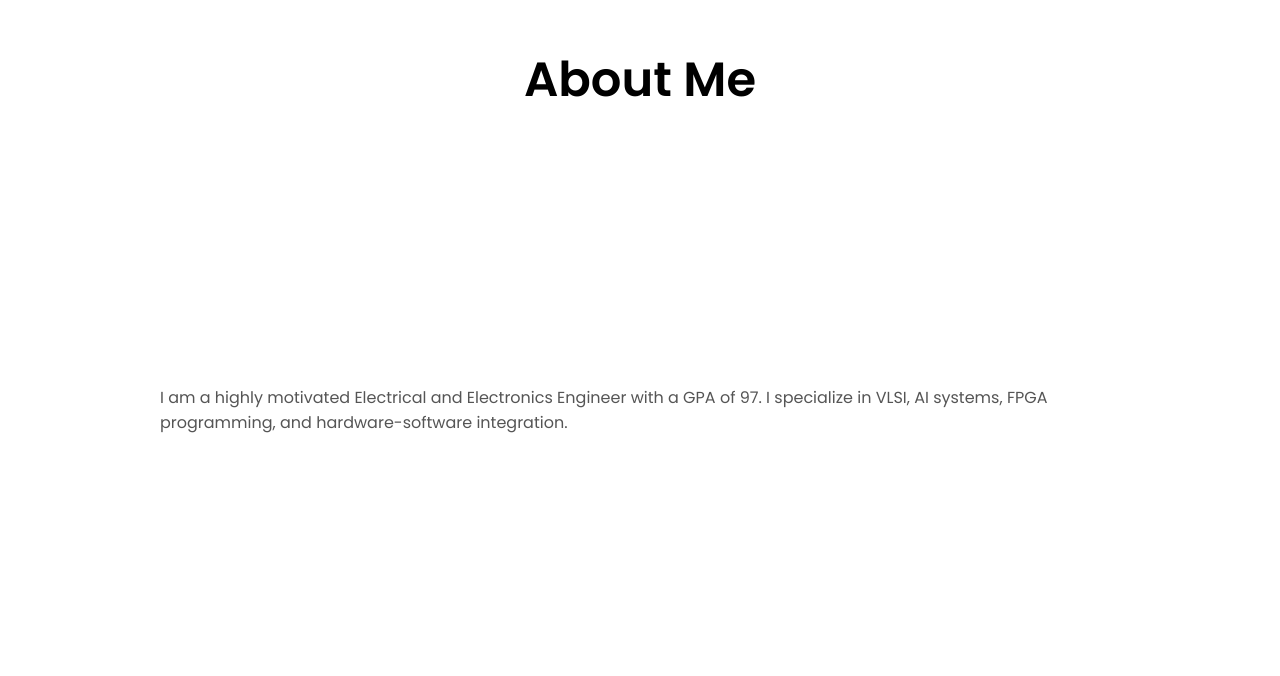
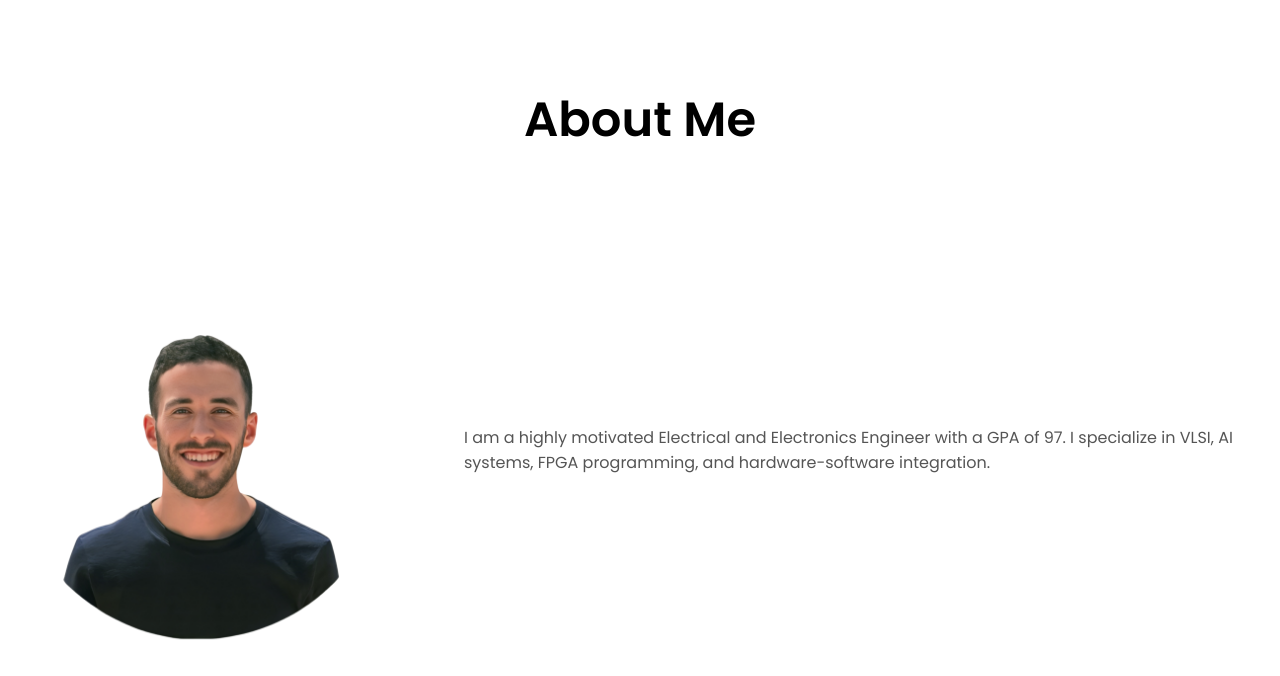
Before and after one commit to Inoncohen2/Portfolio, a plain HTML site: page index.html in a window 1280 px wide. Shown: the part 884-1560 px from the top of the page. Drawn offline with nearby package versions, Linux system fonts and the light colour scheme.

Commit message:
Update index.html

```diff
--- a/index.html
+++ b/index.html
@@ -42,6 +42,11 @@
 
       .language-switcher button.active {
         background-color: #28a745;
+      }
+
+      /* Reduce spacing between sections */
+      section {
+        margin: 40px 0;
       }
     </style>
     <script>
@@ -136,6 +141,9 @@
     <section id="about">
       <h1 class="title" data-en="About Me" data-he="אודות">About Me</h1>
       <div class="section-container">
+        <div class="section__pic-container" data-aos="zoom-in">
+          <img src="./assets/about-pic.png" alt="About Picture" class="about-pic" />
+        </div>
         <div class="about-details-container">
           <div class="text-container" data-aos="fade-up">
             <p
```
